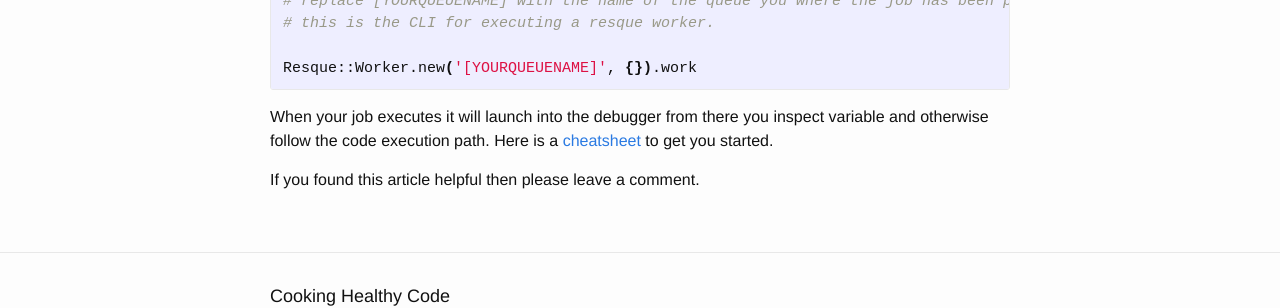
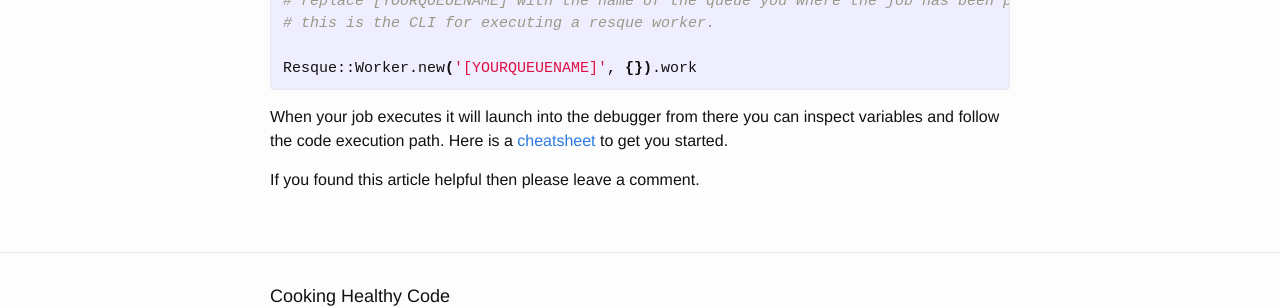
Before and after one commit to johnnyiller/johnnyiller.github.io, a Jekyll site: the page built from _posts/2015-8-26-debugging-a-resque-background-job.markdown, in a window 1280 px wide. Shown: the part 1774-2082 px from the top of the page. Built offline with Jekyll 4.4.1, drawn with Linux system fonts in a browser that asks for light colours; comment, search, counter and statistics services are not loaded.

Commit message:
another minor edit

```diff
--- a/_posts/2015-8-26-debugging-a-resque-background-job.markdown
+++ b/_posts/2015-8-26-debugging-a-resque-background-job.markdown
@@ -76,6 +76,6 @@ Resque::Worker.new('[YOURQUEUENAME]', {}).work
 
 {% endhighlight %}
 
-When your job executes it will launch into the debugger from there you inspect variable and otherwise follow the code execution path.  Here is a [cheatsheet](http://fleeblewidget.co.uk/2014/05/byebug-cheatsheet/) to get you started.
+When your job executes it will launch into the debugger from there you can inspect variables and follow the code execution path.  Here is a [cheatsheet](http://fleeblewidget.co.uk/2014/05/byebug-cheatsheet/) to get you started.
 
 If you found this article helpful then please leave a comment.
```
